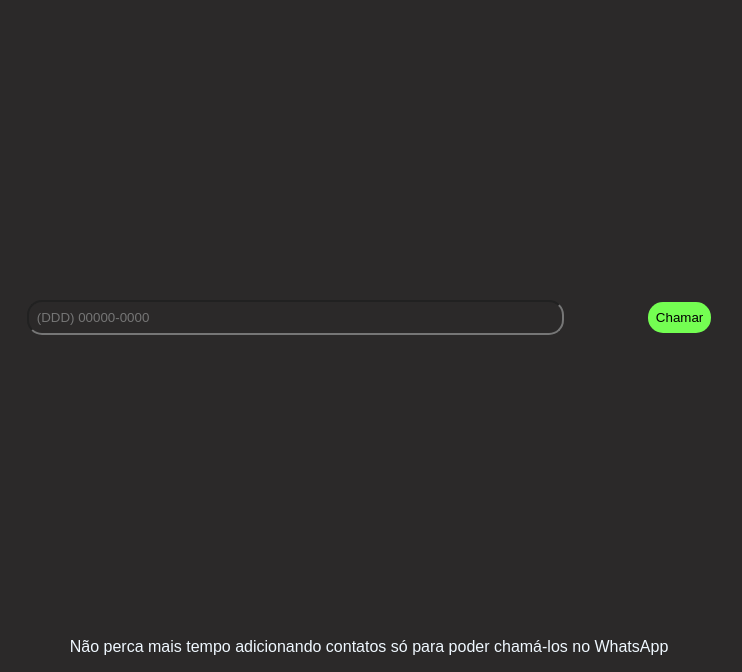
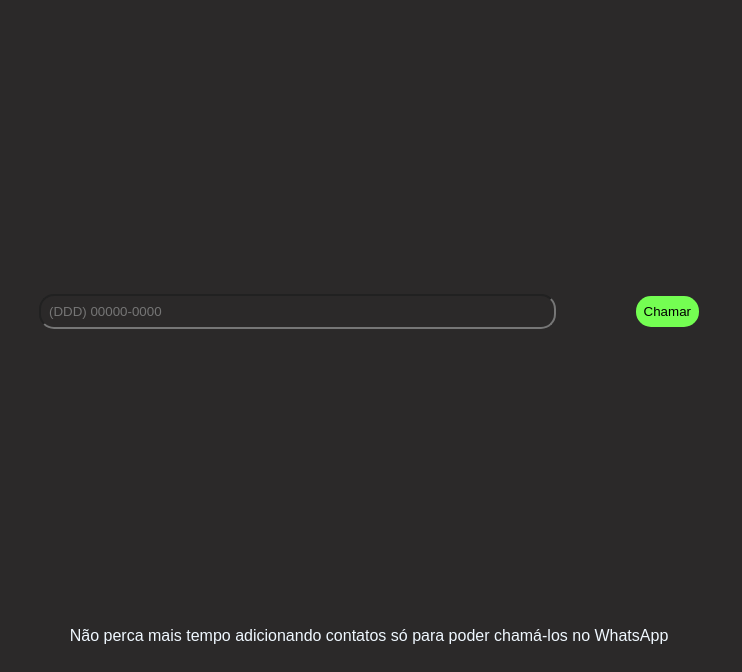
Before and after one commit to iliberato-dev/chamazap, a plain HTML site: page index.html in a window 1280 px wide. Shown: the part 128-800 px from the top of the page, without its empty margins (271-1013 px from the left). Drawn offline with Linux system fonts and the light colour scheme.

Commit message:
Update index.css

```diff
--- a/index.css
+++ b/index.css
@@ -15,6 +15,7 @@ main {
   align-items: center;
   justify-content: space-between;
   padding: 4rem 0 1rem;
+  padding: 4rem 1.5rem 1.7rem;
 }
 
 img {
```
